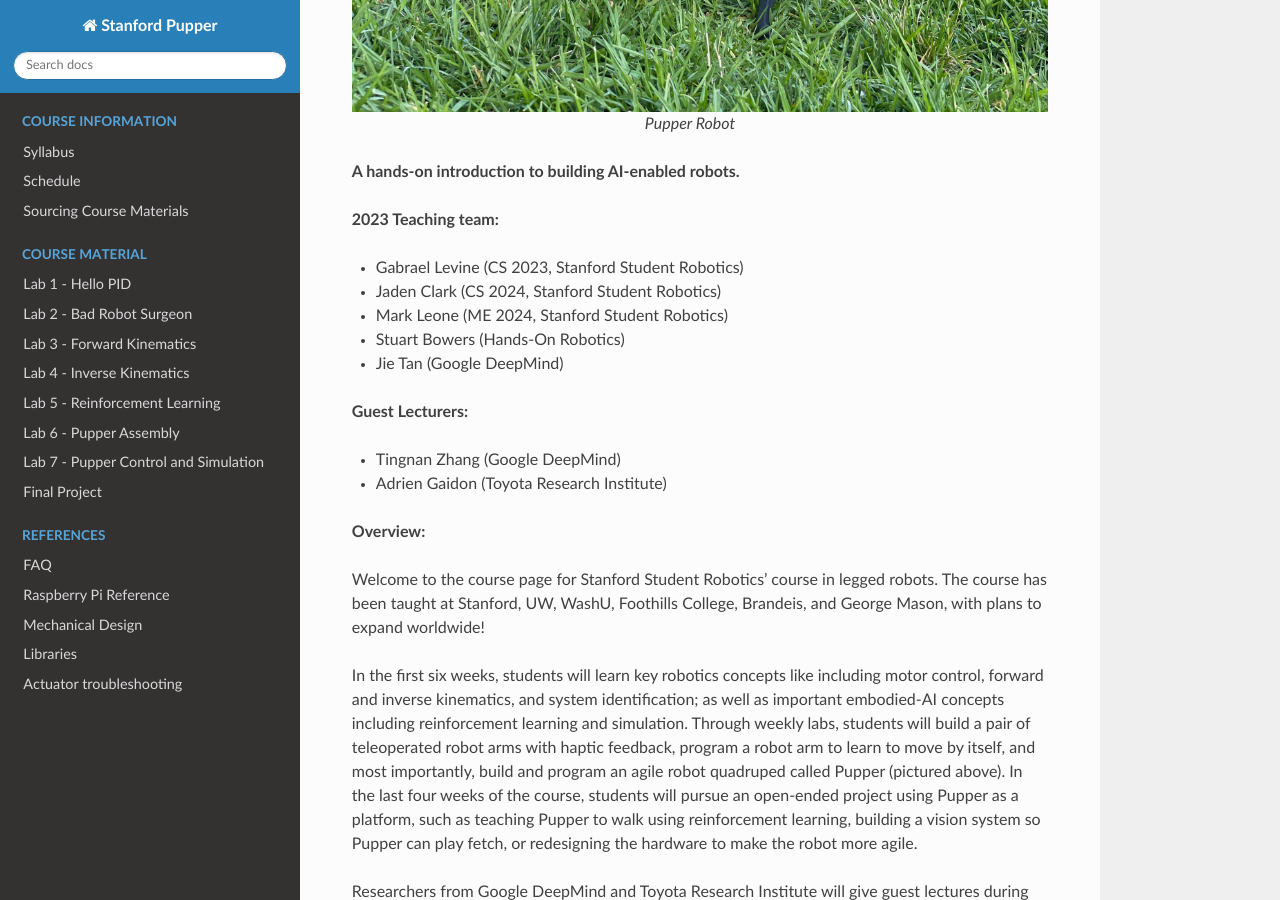
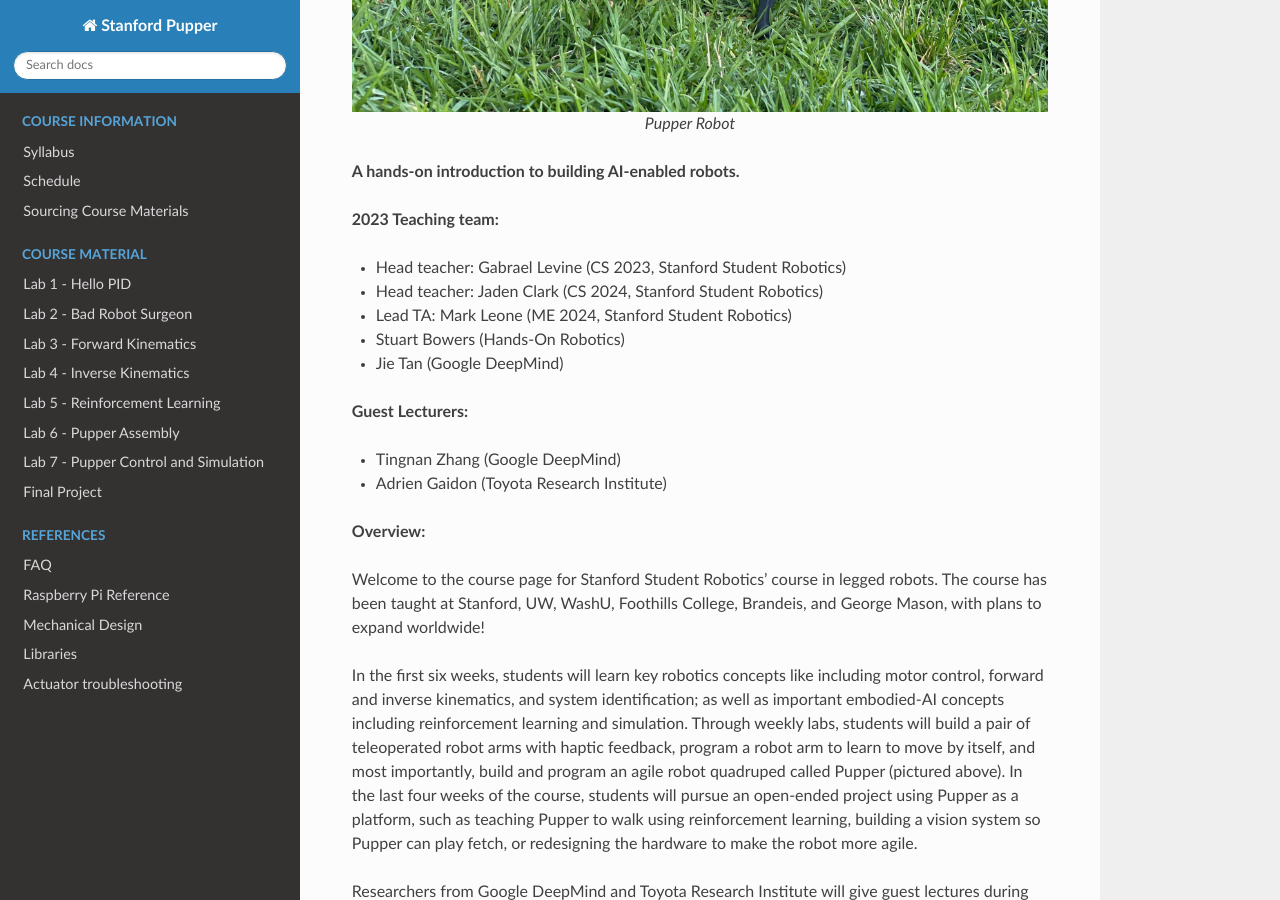
Before and after one commit to stanfordroboticsclub/pupperv3-independent-study, a Sphinx documentation site: the page built from docs/index.rst, in a window 1280 px wide and 900 px high, scrolled down 626 px. Built offline with Sphinx 7.4.7 and the Read the Docs theme 2.0.0, drawn with Linux system fonts in a browser that asks for light colours.

Commit message:
Update index.rst
Added jaden and gabrael as head teachers

```diff
--- a/docs/index.rst
+++ b/docs/index.rst
@@ -14,9 +14,9 @@ Course overview
 
 **2023 Teaching team:**
 
-* Gabrael Levine (CS 2023, Stanford Student Robotics)
-* Jaden Clark (CS 2024, Stanford Student Robotics)
-* Mark Leone (ME 2024, Stanford Student Robotics)
+* Head teacher: Gabrael Levine (CS 2023, Stanford Student Robotics)
+* Head teacher: Jaden Clark (CS 2024, Stanford Student Robotics)
+* Lead TA: Mark Leone (ME 2024, Stanford Student Robotics)
 * Stuart Bowers (Hands-On Robotics)
 * Jie Tan (Google DeepMind)
 
```
